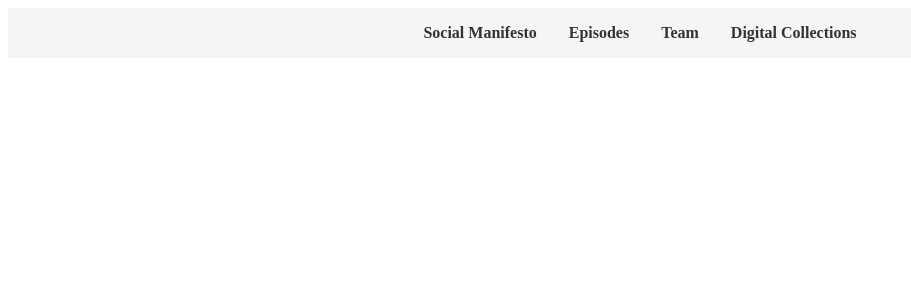
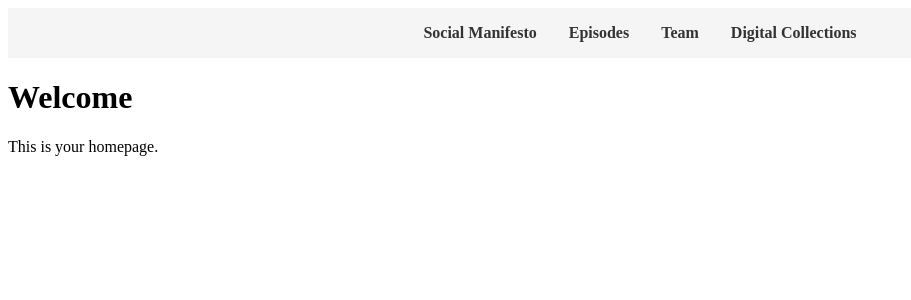
Before and after one commit to ananyabusiness/Research-Project, a Jekyll site: the page built from index.md, in a window 1280 px wide. Shown: the top 300 px of the page, without its empty margins (0-911 px from the left). Built offline with Jekyll 4.4.1, drawn with Linux system fonts in a browser that asks for light colours.

Commit message:
Update index.md

```diff
--- a/index.md
+++ b/index.md
@@ -3,3 +3,7 @@ layout: default
 title: Home
 permalink: /
 ---
+
+# Welcome
+
+This is your homepage.
```
